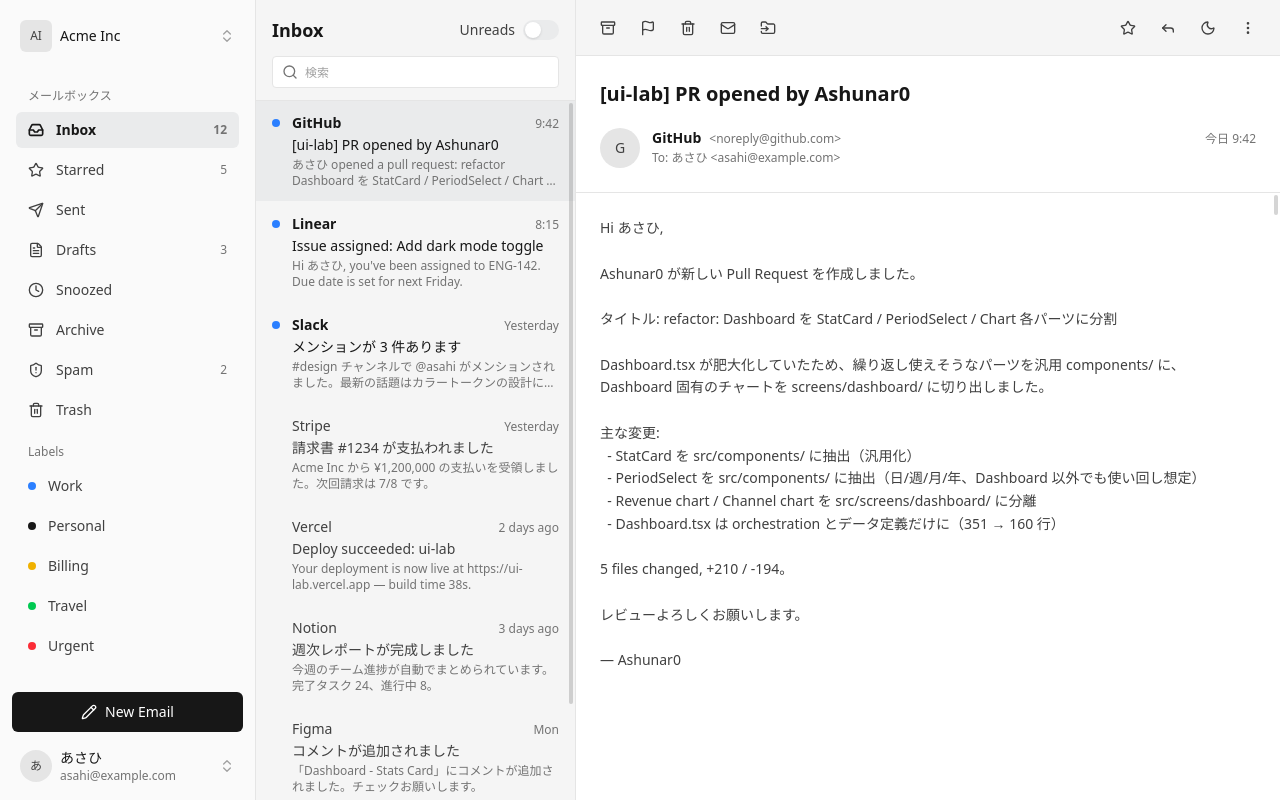
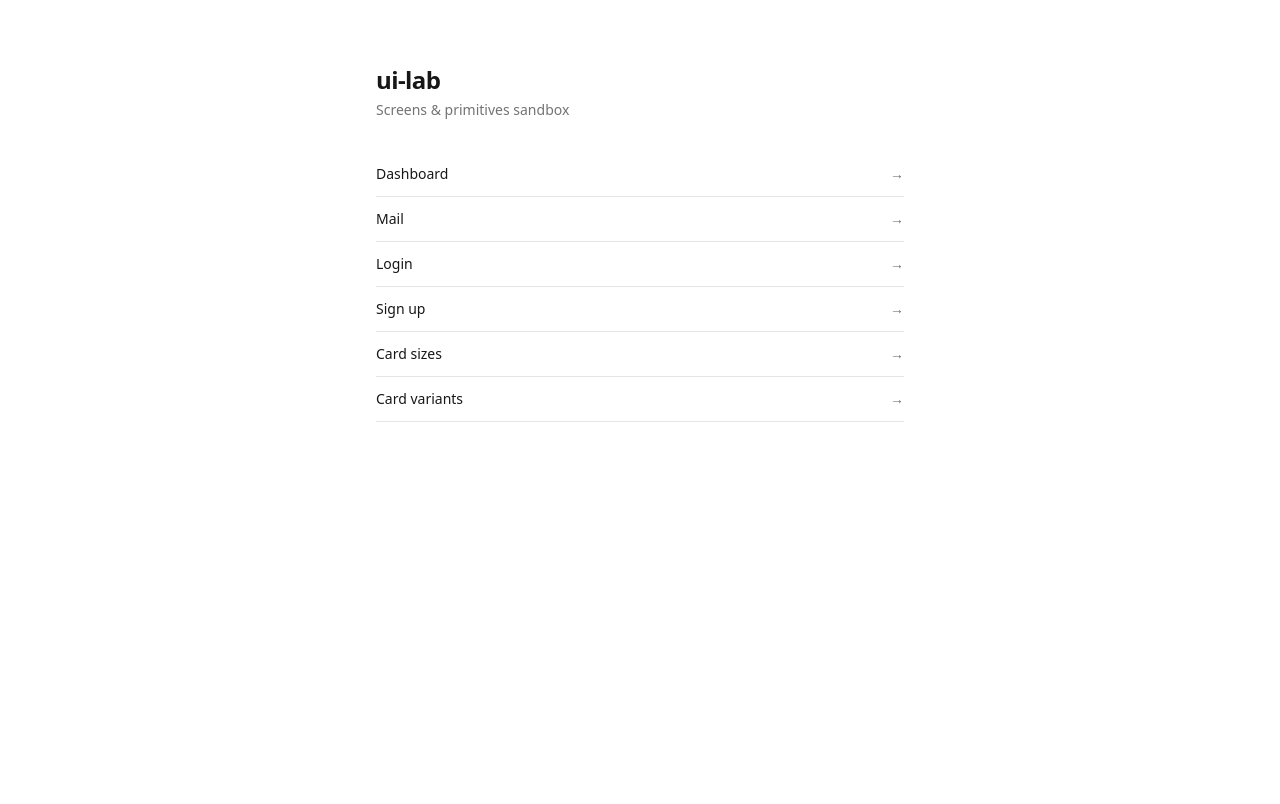
Before and after one commit to ashunar0/hisui, a React (Vite) app: page / in a window 1280 px wide. Built offline with nearby package versions, Linux system fonts and the light colour scheme.

Commit message:
feat: react-router 導入、ルートに showcase ホーム画面追加
- react-router v7 を追加
- / に各 screen へのリンク一覧 (Home)
- /dashboard /mail /login /signup /card-sizes /card-variants をルーティング
- .playwright-mcp/ を .gitignore に追加

```diff
--- a/package.json
+++ b/package.json
@@ -17,6 +17,7 @@
     "lucide-react": "^1.17.0",
     "react": "^19.2.6",
     "react-dom": "^19.2.6",
+    "react-router": "^7.17.0",
     "recharts": "^3.8.1",
     "tailwind-merge": "^3.6.0",
     "tailwindcss": "^4.3.0"
--- a/src/App.tsx
+++ b/src/App.tsx
@@ -1,7 +1,26 @@
+import { BrowserRouter, Route, Routes } from "react-router";
+import { CardSizes } from "@/screens/CardSizes";
+import { CardVariants } from "@/screens/CardVariants";
+import { Dashboard } from "@/screens/Dashboard";
+import { Home } from "@/screens/Home";
+import { Login } from "@/screens/Login";
 import { Mail } from "@/screens/Mail";
+import { SignUp } from "@/screens/SignUp";
 
 function App() {
-  return <Mail />;
+  return (
+    <BrowserRouter>
+      <Routes>
+        <Route path="/" element={<Home />} />
+        <Route path="/dashboard" element={<Dashboard />} />
+        <Route path="/mail" element={<Mail />} />
+        <Route path="/login" element={<Login />} />
+        <Route path="/signup" element={<SignUp />} />
+        <Route path="/card-sizes" element={<CardSizes />} />
+        <Route path="/card-variants" element={<CardVariants />} />
+      </Routes>
+    </BrowserRouter>
+  );
 }
 
 export default App;
--- /dev/null
+++ b/src/screens/Home.tsx
@@ -0,0 +1,34 @@
+import { Link } from "react-router";
+
+const screens = [
+  { to: "/dashboard", label: "Dashboard" },
+  { to: "/mail", label: "Mail" },
+  { to: "/login", label: "Login" },
+  { to: "/signup", label: "Sign up" },
+  { to: "/card-sizes", label: "Card sizes" },
+  { to: "/card-variants", label: "Card variants" },
+];
+
+export function Home() {
+  return (
+    <div className="mx-auto flex min-h-svh max-w-xl flex-col gap-8 px-6 py-16">
+      <div className="flex flex-col gap-1">
+        <h1 className="text-2xl font-semibold tracking-tight">ui-lab</h1>
+        <p className="text-sm text-fg-muted">Screens & primitives sandbox</p>
+      </div>
+      <ul className="flex flex-col">
+        {screens.map((s) => (
+          <li key={s.to}>
+            <Link
+              to={s.to}
+              className="flex items-center justify-between border-b border-border py-3 text-sm transition-colors hover:text-fg-soft"
+            >
+              <span>{s.label}</span>
+              <span className="text-fg-muted">→</span>
+            </Link>
+          </li>
+        ))}
+      </ul>
+    </div>
+  );
+}
```
Also changed, not shown: 2 other files (tests, documents, lock files or other folders).
